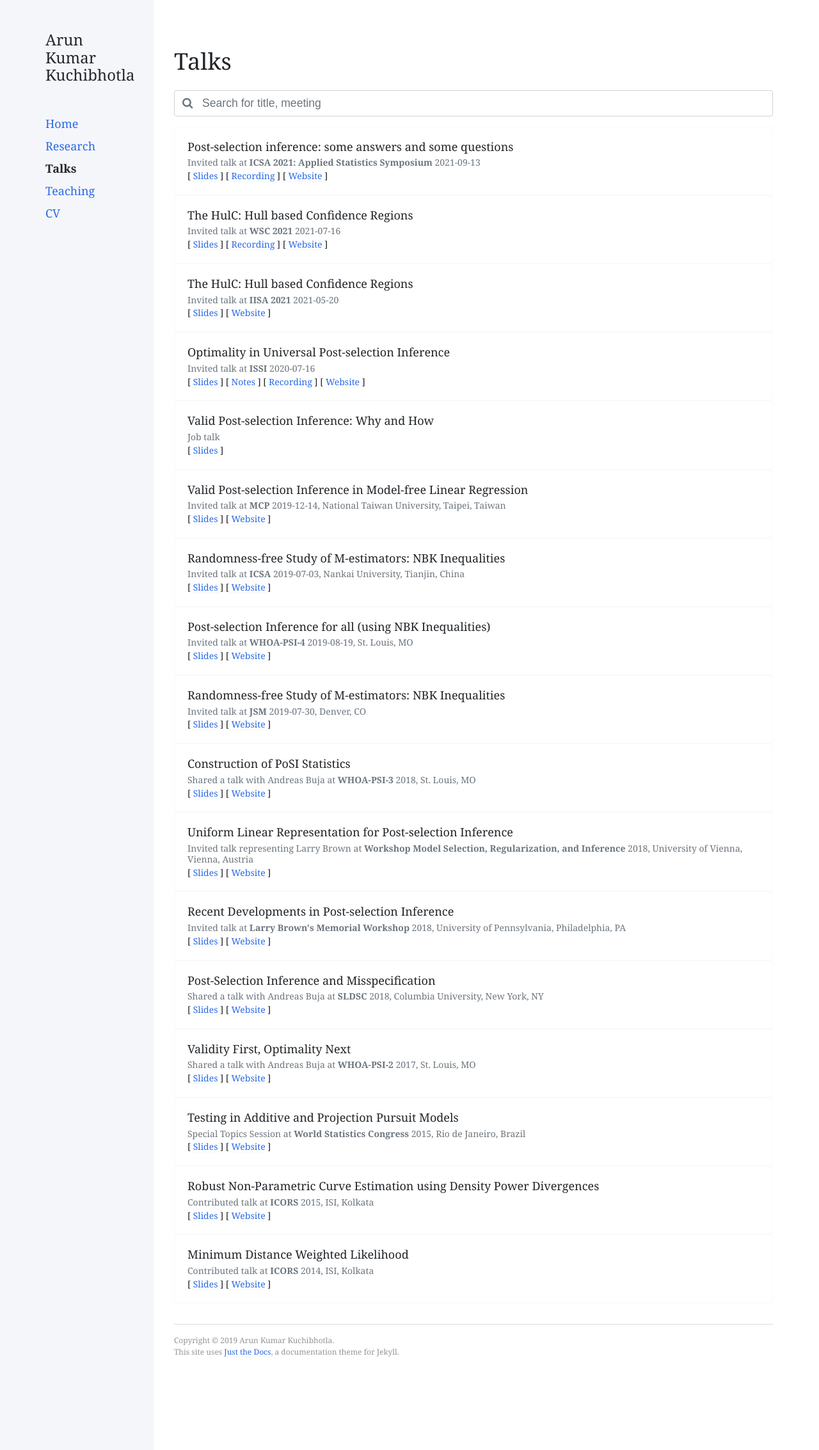
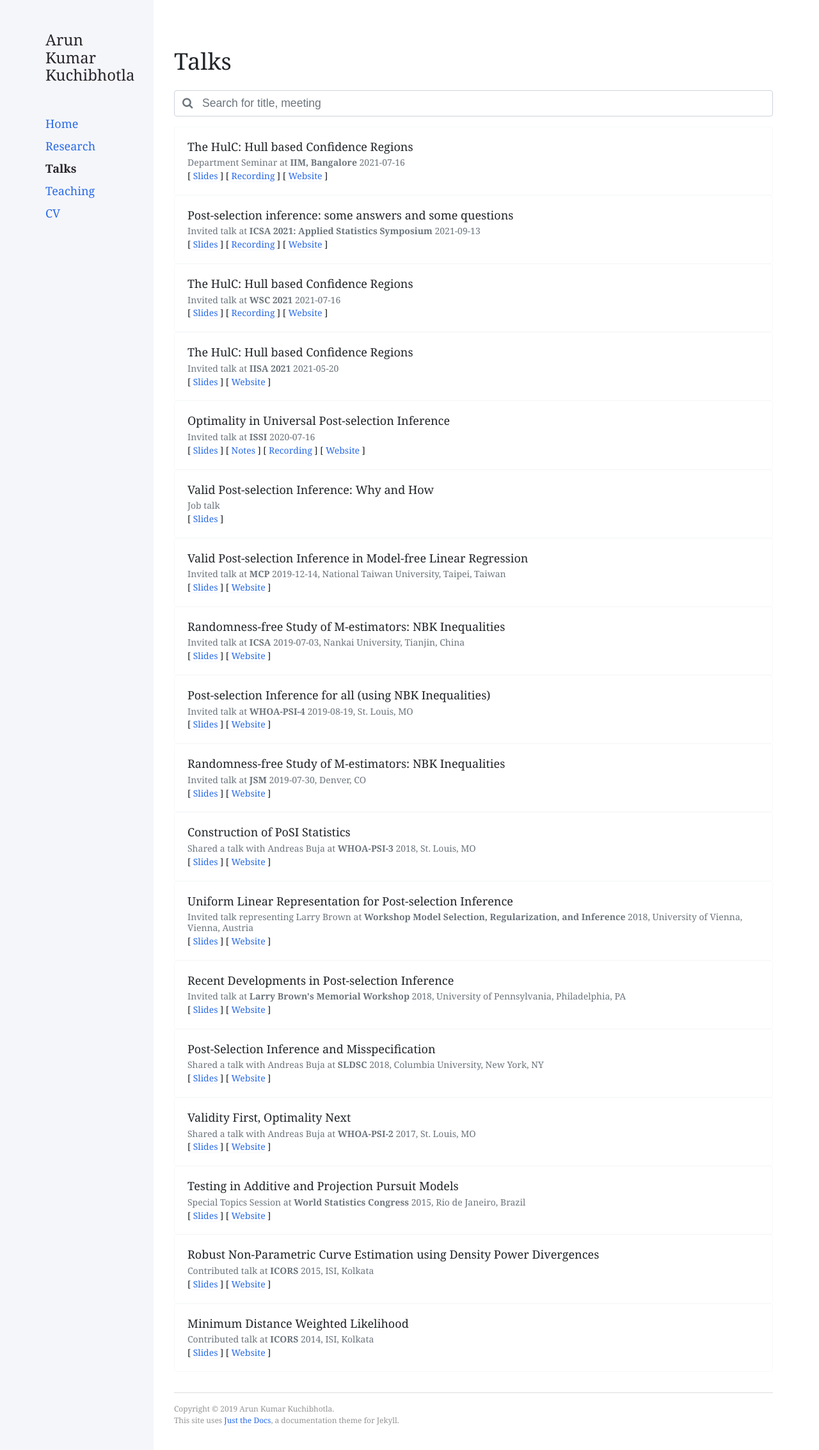
Before and after one commit to Arun-Kuchibhotla/Arun-Kuchibhotla.github.io, a Jekyll site: the page built from docs/talk.md, in a window 1280 px wide. Shown: the top 2266 px of the page at 64% size. Built offline with Jekyll 4.4.1, drawn with Linux system fonts in a browser that asks for light colours; nearby versions of some CDN libraries.

Commit message:
update IIMB talk

```diff
--- a/_data/talk.json
+++ b/_data/talk.json
@@ -1,4 +1,15 @@
-[	{
+[
+	{
+		"id": 18,
+		"title": "The HulC: Hull based Confidence Regions",
+		"meeting": "IIM, Bangalore",
+		"type": "Department Seminar",
+		"time": 2021-07-16,
+		"pdf_link": "HulC_IIMB2021.pdf",
+		"record_link": "",
+		"url": "https://www.isi2021.org/"
+	},
+	{
 		"id": 17,
 		"title": "Post-selection inference: some answers and some questions",
 		"meeting": "ICSA 2021: Applied Statistics Symposium",
```
Also changed, not shown: 1 other file.
